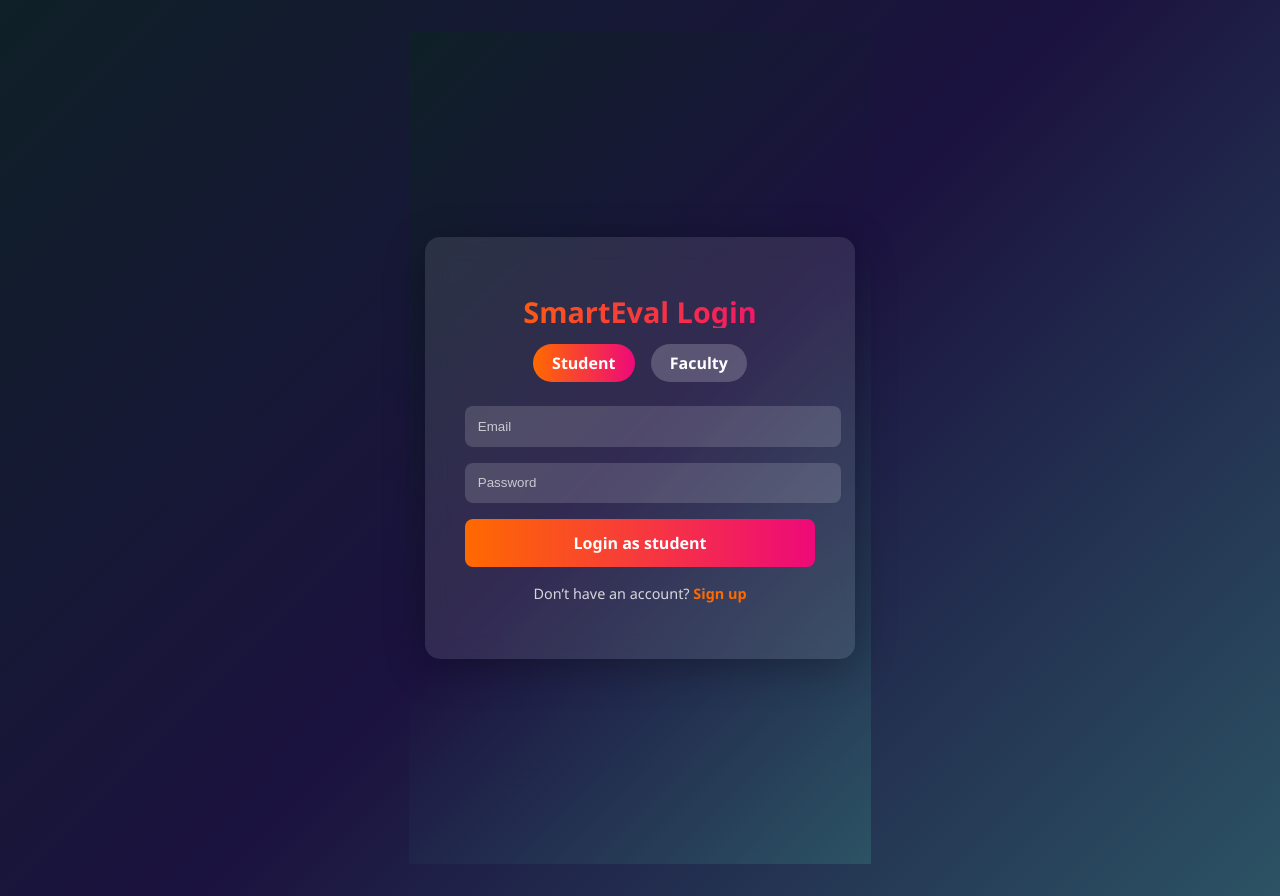
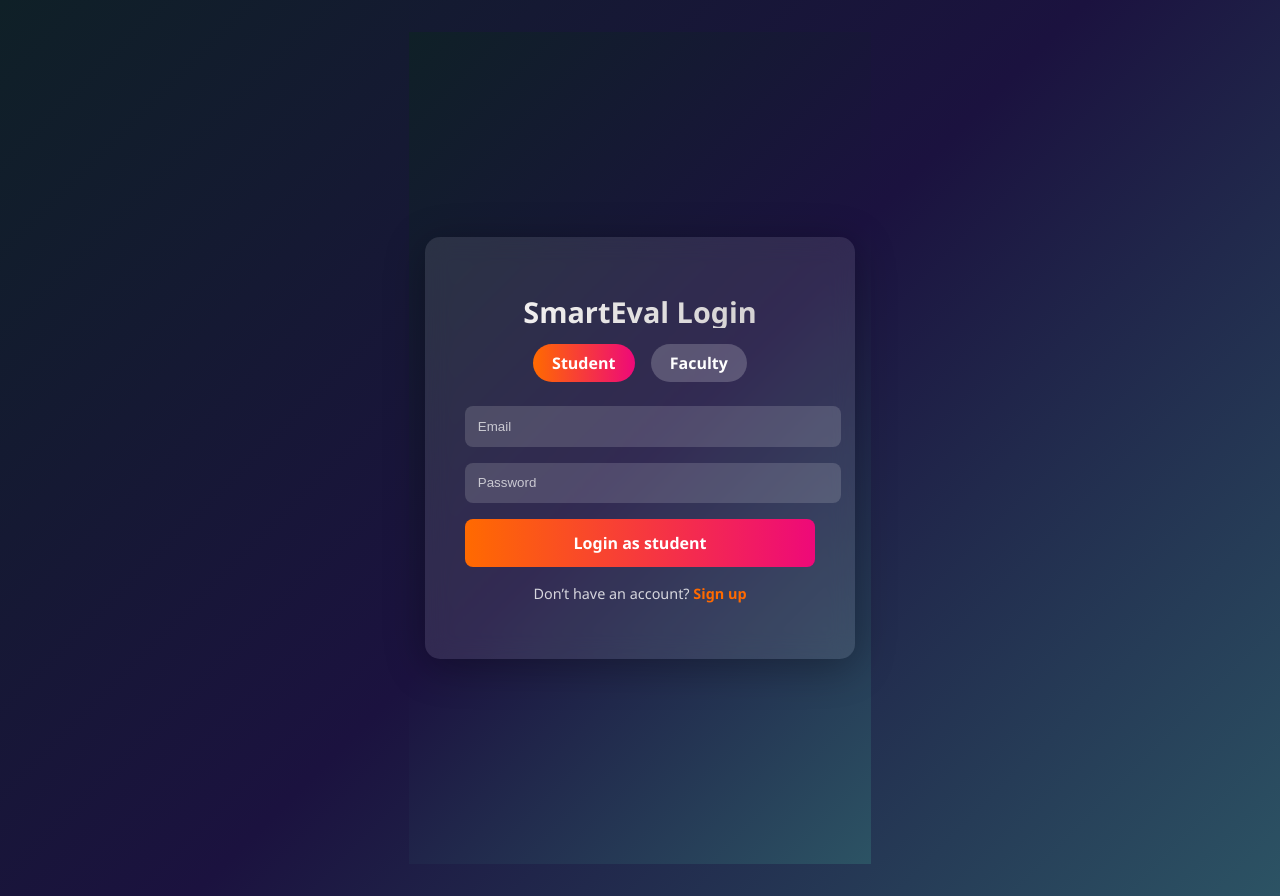
Before and after one commit to terekholkarnandini/smarteval, a React (Vite) app in the folder my-app/: page / in a window 1280 px wide. Built offline with nearby package versions, Linux system fonts and the light colour scheme.

Commit message:
modified:   src/components/LoginPage.css

```diff
--- a/my-app/src/components/LoginPage.css
+++ b/my-app/src/components/LoginPage.css
@@ -40,7 +40,7 @@ body {
   margin-bottom: 1rem;
   font-size: 1.8rem;
   font-weight: bold;
-  background: linear-gradient(90deg, #ff6a00, #ee0979);
+  background: linear-gradient(90deg, #f8f7f6, #cdcacb);
   -webkit-background-clip: text;
   -webkit-text-fill-color: transparent;
 }
```
